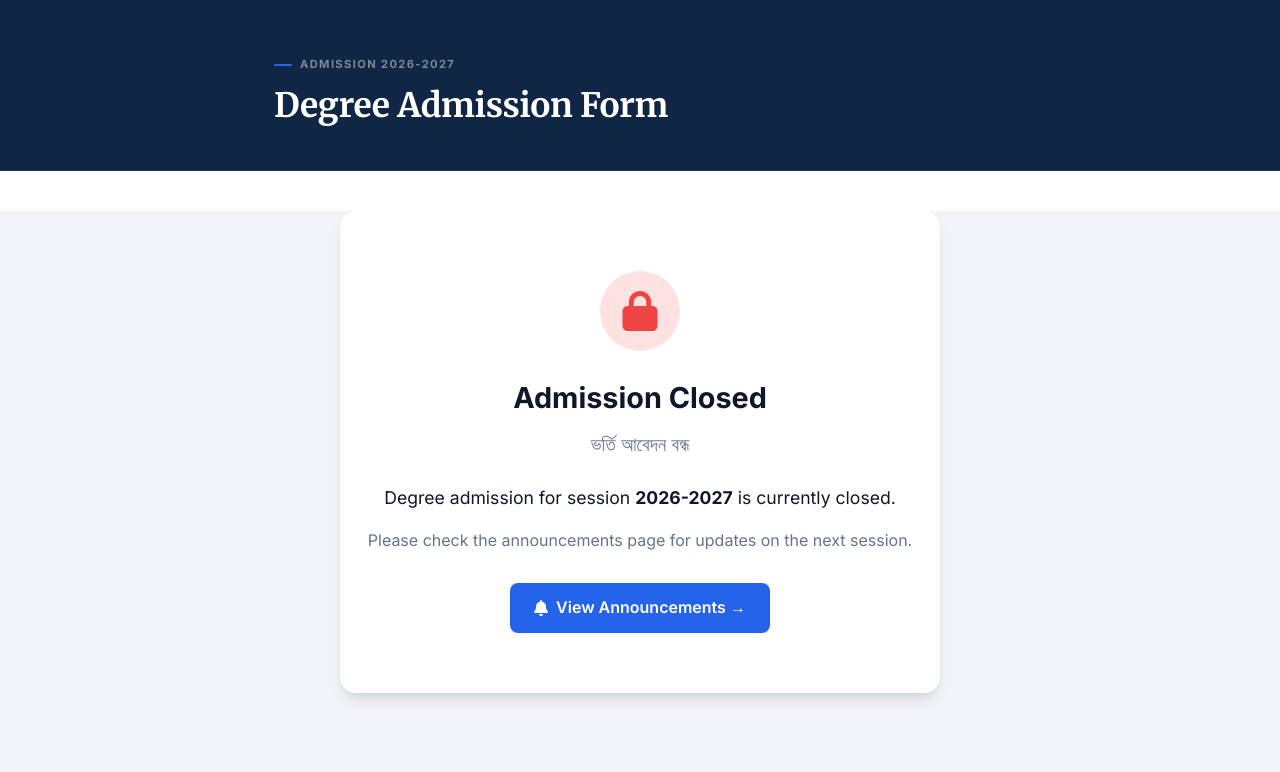
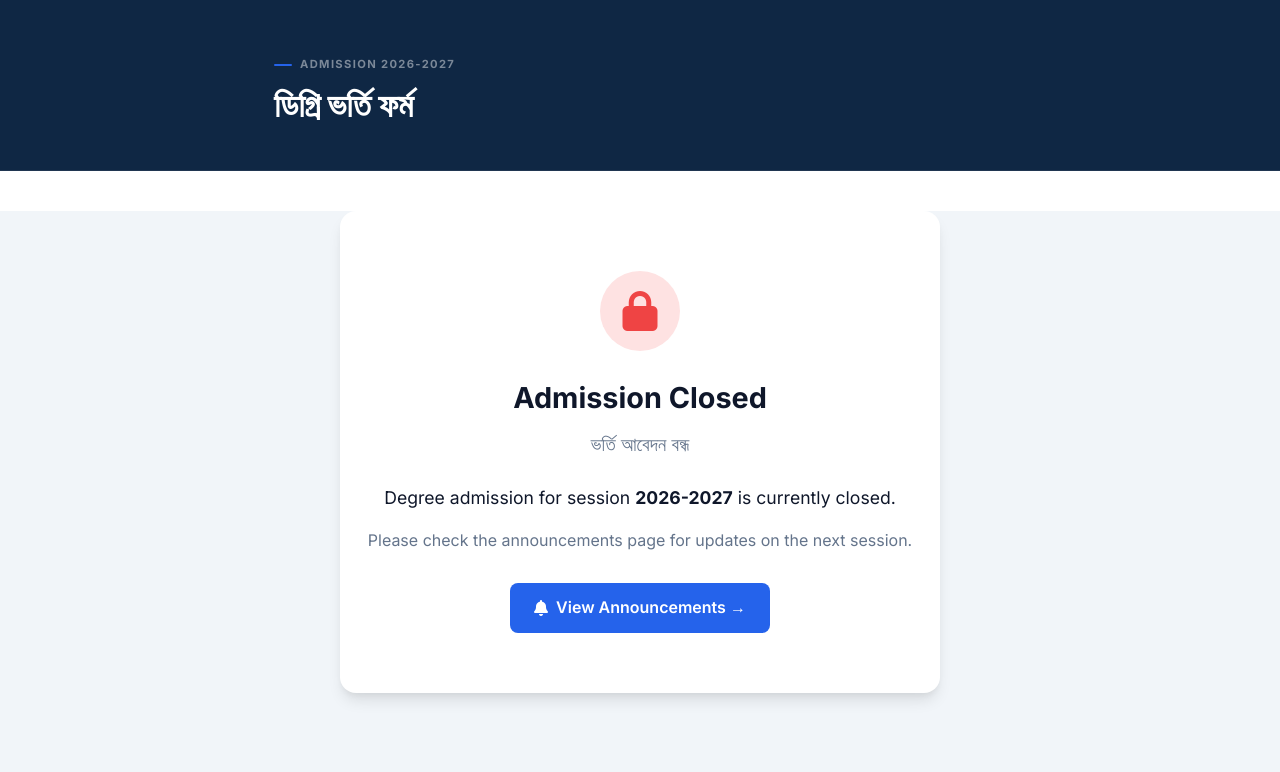
Before and after one commit to ahanafabid01/pmdc, a PHP site: page /pmdc/pages/register-degree.php in a window 1280 px wide. Shown: the part 117-889 px from the top of the page. Run offline with PHP 8.4, Linux system fonts and the light colour scheme; data that the repository does not hold is empty.

```diff
--- a/includes/header.php
+++ b/includes/header.php
@@ -48,7 +48,7 @@ if (!isset($page_title_bn)) {
     <?php if(isset($page_css)): ?>
     <link rel="stylesheet" href="<?= BASE_URL ?>/styles/<?php echo $page_css; ?>?v=<?= time() ?>">
     <?php endif; ?>
-    <!-- i18n: load early so translations apply before paint -->
+    <script>window.BASE_URL = '<?= BASE_URL ?>';</script>
     <script src="<?= BASE_URL ?>/javascript/i18n.js?v=<?= time() ?>"></script>
 </head>
 <body data-page="<?php echo isset($page) ? htmlspecialchars($page, ENT_QUOTES, 'UTF-8') : 'home'; ?>">
--- a/javascript/i18n.js
+++ b/javascript/i18n.js
@@ -28,6 +28,8 @@
         'nav.apply_degree': { en: 'Degree Admission', bn: 'ডিগ্রি ভর্তি' },
         'nav.hsc': { en: 'HSC Program', bn: 'এইচএসসি প্রোগ্রাম' },
         'nav.degree': { en: 'Degree Program', bn: 'ডিগ্রি প্রোগ্রাম' },
+        'hero.hsc_admission': { en: 'HSC Admission Form', bn: 'এইচএসসি ভর্তি ফর্ম' },
+        'hero.degree_admission': { en: 'Degree Admission Form', bn: 'ডিগ্রি ভর্তি ফর্ম' },
         'nav.holiday': { en: 'Holiday List', bn: 'ছুটির তালিকা' },
         'nav.calendar': { en: 'Academic Calendar', bn: 'একাডেমিক ক্যালেন্ডার' },
         'nav.class-routine': { en: 'Class Routine', bn: 'ক্লাস রুটিন' },
--- a/pages/register-degree.php
+++ b/pages/register-degree.php
@@ -31,7 +31,7 @@ include '../includes/header.php';
 <section class="page-hero">
     <div class="container ph-content">
         <div class="ph-kicker reveal">ADMISSION <?php echo htmlspecialchars($session); ?></div>
-        <h1 class="reveal">Degree Admission Form</h1>
+        <h1 class="reveal" data-i18n="hero.degree_admission">Degree Admission Form</h1>
         <?php if ($state === 'open'): ?>
         <div class="ph-badge-row reveal">
             <span class="ph-badge"><i class="fas fa-calendar-alt"></i> Session: <?php echo htmlspecialchars($session); ?></span>
--- a/pages/register-hsc.php
+++ b/pages/register-hsc.php
@@ -48,7 +48,7 @@ include '../includes/header.php';
 <section class="page-hero">
     <div class="container ph-content">
         <div class="ph-kicker reveal">ADMISSION <?php echo htmlspecialchars($session); ?></div>
-        <h1 class="reveal" data-i18n="title">HSC Admission Form</h1>
+        <h1 class="reveal" data-i18n="hero.hsc_admission">HSC Admission Form</h1>
         <?php if ($state === 'open'): ?>
         <div class="ph-badge-row reveal">
             <span class="ph-badge"><i class="fas fa-calendar-alt"></i> Session: <?php echo htmlspecialchars($session); ?></span>
```
Also changed, not shown: uploads/registrations/2026-2027/hsc/PMDC-HSC-2026-00005_photo.png (added), 2 other files.
